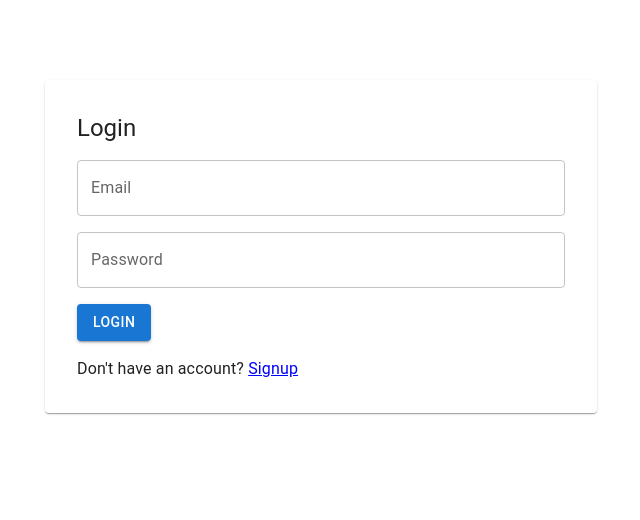
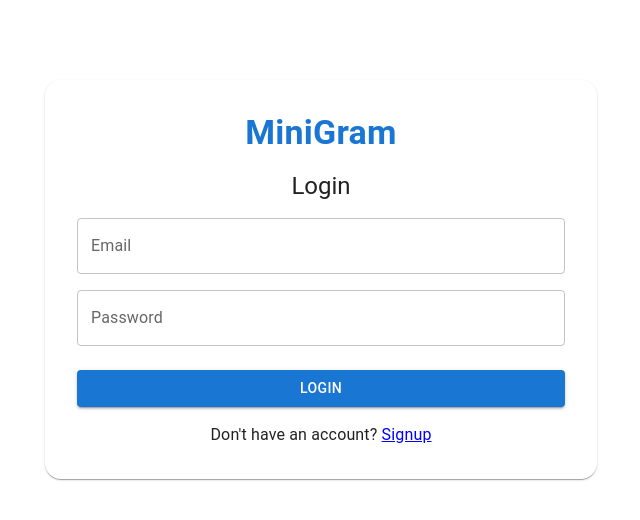
Before and after one commit to Bhupendra0000/MiniGram, a React (Create React App) app in the folder frontend/: page /login in a window 1280 px wide. Shown: the top 520 px of the page, without its empty margins (319-959 px from the left). Built offline with nearby package versions, Linux system fonts and the light colour scheme; no server answers.

Commit message:
Updated login UI

```diff
--- a/frontend/src/pages/login.jsx
+++ b/frontend/src/pages/login.jsx
@@ -6,14 +6,14 @@ Container,
 Paper,
 Typography
 } from "@mui/material";
-
 import { Link, useNavigate } from "react-router-dom";
 import api from "../api";
 import { toast } from "react-toastify";
+
 export default function Login({ setToken }) {
 const [data, setData] = useState({ email: "", password: "" });
+const navigate = useNavigate();
 
-const navigate = useNavigate();
 const login = async () => {
   if (!data.email || !data.password) {
     return toast.error("Please fill all fields");
@@ -21,15 +21,14 @@ const login = async () => {
 
   try {
     const res = await api.post("/auth/login", data);
+
     localStorage.setItem("token", res.data.token);
     localStorage.setItem("user", JSON.stringify(res.data.user));
 
     setToken(res.data.token);
 
-    toast.success("Login successful ");
-
+    toast.success("Login successful");
     navigate("/profile");
-
   } catch (err) {
     toast.error(err.response?.data?.msg || "Login failed");
   }
@@ -37,32 +36,56 @@ const login = async () => {
 
 return (
   <Container maxWidth="sm">
-    <Paper sx={{ p: 4, mt: 10 }}>
-      <Typography variant="h5">Login</Typography>
+    <Paper sx={{ p: 4, mt: 10, borderRadius: 4 }}>
+
+      <Typography
+        variant="h4"
+        fontWeight="bold"
+        align="center"
+        sx={{ mb: 2, color: "#1976d2" }}
+      >
+        MiniGram
+      </Typography>
+
+      <Typography variant="h5" align="center">
+        Login
+      </Typography>
 
       <TextField
         label="Email"
         fullWidth
         sx={{ mt: 2 }}
-        onChange={(e) => setData({ ...data, email: e.target.value })}
+        onChange={(e) =>
+          setData({ ...data, email: e.target.value })
+        }
       />
+
       <TextField
         label="Password"
         type="password"
         fullWidth
         sx={{ mt: 2 }}
-        onChange={(e) => setData({ ...data, password: e.target.value })}
+        onChange={(e) =>
+          setData({ ...data, password: e.target.value })
+        }
       />
 
-      <Button variant="contained" sx={{ mt: 2 }} onClick={login}>
+      <Button
+        variant="contained"
+        fullWidth
+        sx={{ mt: 3 }}
+        onClick={login}
+      >
         Login
       </Button>
-      <Typography sx={{ mt: 2 }}>
+
+      <Typography sx={{ mt: 2 }} align="center">
         Don't have an account?{" "}
         <Link to="/signup" style={{ color: "blue" }}>
           Signup
         </Link>
       </Typography>
+
     </Paper>
   </Container>
 );
```
